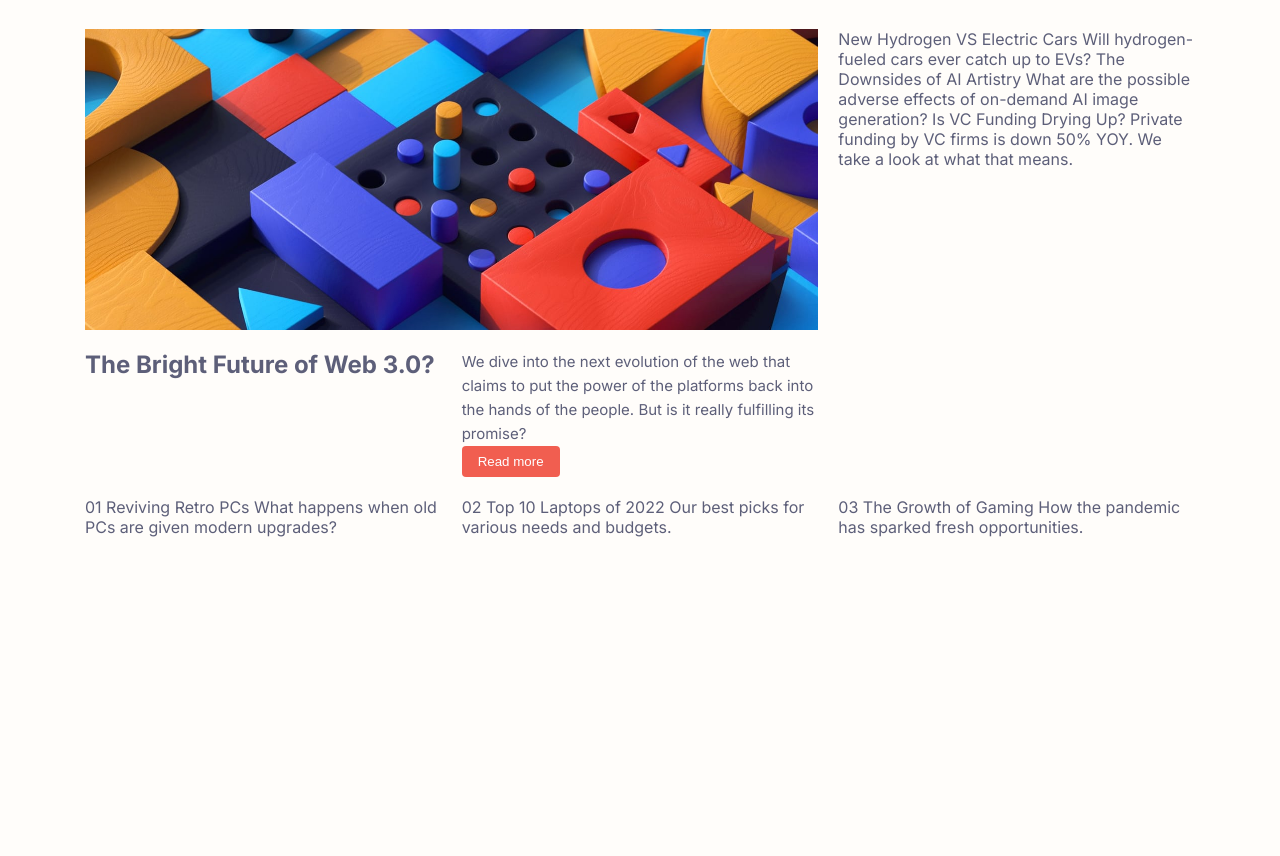
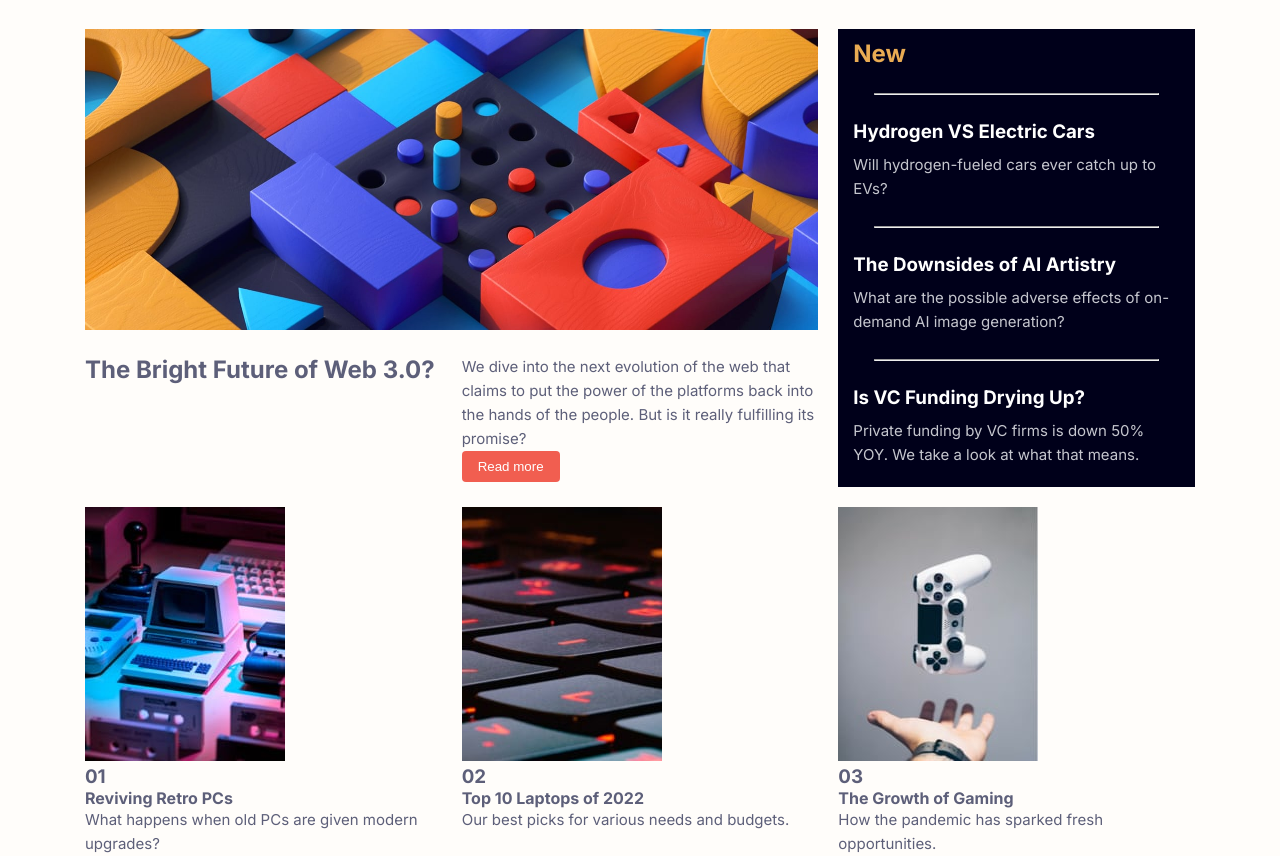
Before and after one commit to BirchAD/news-homepage-main, a plain HTML site: page index.html in a window 1280 px wide. Shown: the part 93-949 px from the top of the page. Before the commit the page ends 800 px from the top, so only its background shows below. Drawn offline with Linux system fonts and the light colour scheme.

```diff
--- a/index.html
+++ b/index.html
@@ -35,32 +35,36 @@
         <button class="red-button">Read more</button>
       </div>
       <div class="col-3 row-span-2">
-        New
-
-        Hydrogen VS Electric Cars
-        Will hydrogen-fueled cars ever catch up to EVs?
-
-        The Downsides of AI Artistry
-        What are the possible adverse effects of on-demand AI image generation?
-
-        Is VC Funding Drying Up?
-        Private funding by VC firms is down 50% YOY. We take a look at what that means.
+        <div class="side-news">
+          <h2>New</h2>
+          <hr>
+          <h3>Hydrogen VS Electric Cars</h3>
+          <p>Will hydrogen-fueled cars ever catch up to EVs?</p>
+          <hr>
+          <h3>The Downsides of AI Artistry</h3>
+          <p>What are the possible adverse effects of on-demand AI image generation?</p>
+          <hr>
+          <h3>Is VC Funding Drying Up?</h3>
+          <p>Private funding by VC firms is down 50% YOY. We take a look at what that means.</p>
+        </div>
       </div>
       <div class="col-1 row-3">
-
-        01
-        Reviving Retro PCs
-        What happens when old PCs are given modern upgrades?
+        <img src="./assets/images/image-retro-pcs.jpg" alt="">
+        <h3>01<h3>
+        <h4>Reviving Retro PCs</h4>
+        <p>What happens when old PCs are given modern upgrades?</p>
       </div>
       <div class="col-2 row-3">
-        02
-        Top 10 Laptops of 2022
-        Our best picks for various needs and budgets.
+        <img src="./assets/images/image-top-laptops.jpg" alt="">
+        <h3>02</h3>
+        <h4>Top 10 Laptops of 2022</h4>
+        <p>Our best picks for various needs and budgets.</p>
       </div>
       <div class="col-3 row-3">
-        03
-        The Growth of Gaming
-        How the pandemic has sparked fresh opportunities.
+        <img src="./assets/images/image-gaming-growth.jpg" alt="">
+        <h3>03</h3>
+        <h4>The Growth of Gaming</h4>
+        <p>How the pandemic has sparked fresh opportunities.</p>
       </div>
     </div>
   </div>
--- a/style.css
+++ b/style.css
@@ -114,3 +114,33 @@ nav a {
   border-radius: 0.25rem;
   cursor: pointer;
 }
+
+.side-news {
+  background-color: var(--vdark-blue);
+  height: 100%;
+}
+
+.side-news h2 {
+  color: var(--softorange);
+  padding: 10px 15px;
+}
+
+.side-news h3 {
+  color: white;
+  padding: 10px 15px;
+}
+
+.side-news p {
+  color: var(--grayish-blue);
+  padding: 0px 15px 10px;
+  margin-bottom: 10px;
+}
+
+.side-news hr {
+  width: 80%;
+  height: 1px;
+  background-color: #ccc;
+  margin: 0 auto;
+  margin-top: 15px;
+  margin-bottom: 15px
+}
```
